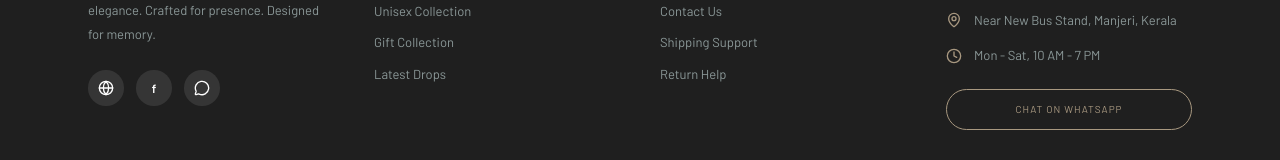
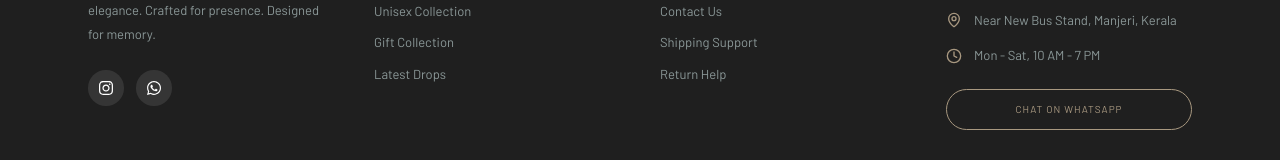
Before and after one commit to kcshamil/Volente-frontend, a React (Vite) app: page / in a window 1280 px wide. Shown: the part 5495-5655 px from the top of the page. Built offline with nearby package versions, Linux system fonts and the light colour scheme; no server answers.

Commit message:
style: replace footer social icons with premium Instagram and WhatsApp icons

```diff
--- a/src/components/Footer.jsx
+++ b/src/components/Footer.jsx
@@ -5,12 +5,12 @@ import {
   MapPin,
   Clock,
   MessageCircle,
-  Globe,
   CreditCard,
   ShieldCheck,
   Truck,
   RotateCcw,
 } from "lucide-react";
+import { FaInstagram, FaWhatsapp } from "react-icons/fa";
 
 const SHOP_PHONE = "+91 8891163878";
 const SHOP_EMAIL = "hello@volente.in";
@@ -111,17 +111,7 @@ export default function Footer() {
               className="w-9 h-9 rounded-full bg-white/10 hover:bg-[#a89880] hover:text-[#1f1f1f] flex items-center justify-center transition-colors"
               aria-label="Instagram"
             >
-              <Globe size={16} />
-            </a>
-
-            <a
-              href={FACEBOOK_URL}
-              target="_blank"
-              rel="noreferrer"
-              className="w-9 h-9 rounded-full bg-white/10 hover:bg-[#a89880] hover:text-[#1f1f1f] flex items-center justify-center transition-colors"
-              aria-label="Facebook"
-            >
-             <span className="text-xs font-bold">f</span>
+              <FaInstagram size={16} />
             </a>
 
             <a
@@ -131,7 +121,7 @@ export default function Footer() {
               className="w-9 h-9 rounded-full bg-white/10 hover:bg-[#a89880] hover:text-[#1f1f1f] flex items-center justify-center transition-colors"
               aria-label="WhatsApp"
             >
-              <MessageCircle size={16} />
+              <FaWhatsapp size={16} />
             </a>
           </div>
         </div>
```
